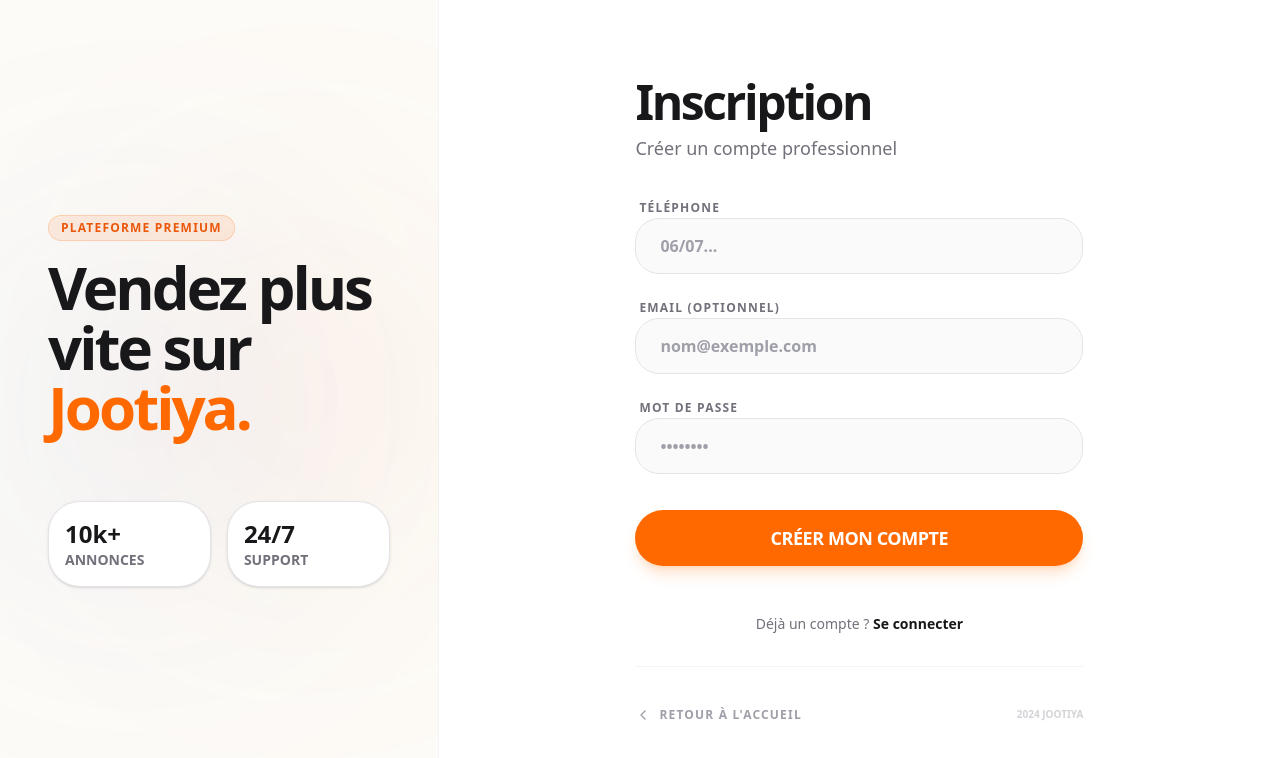
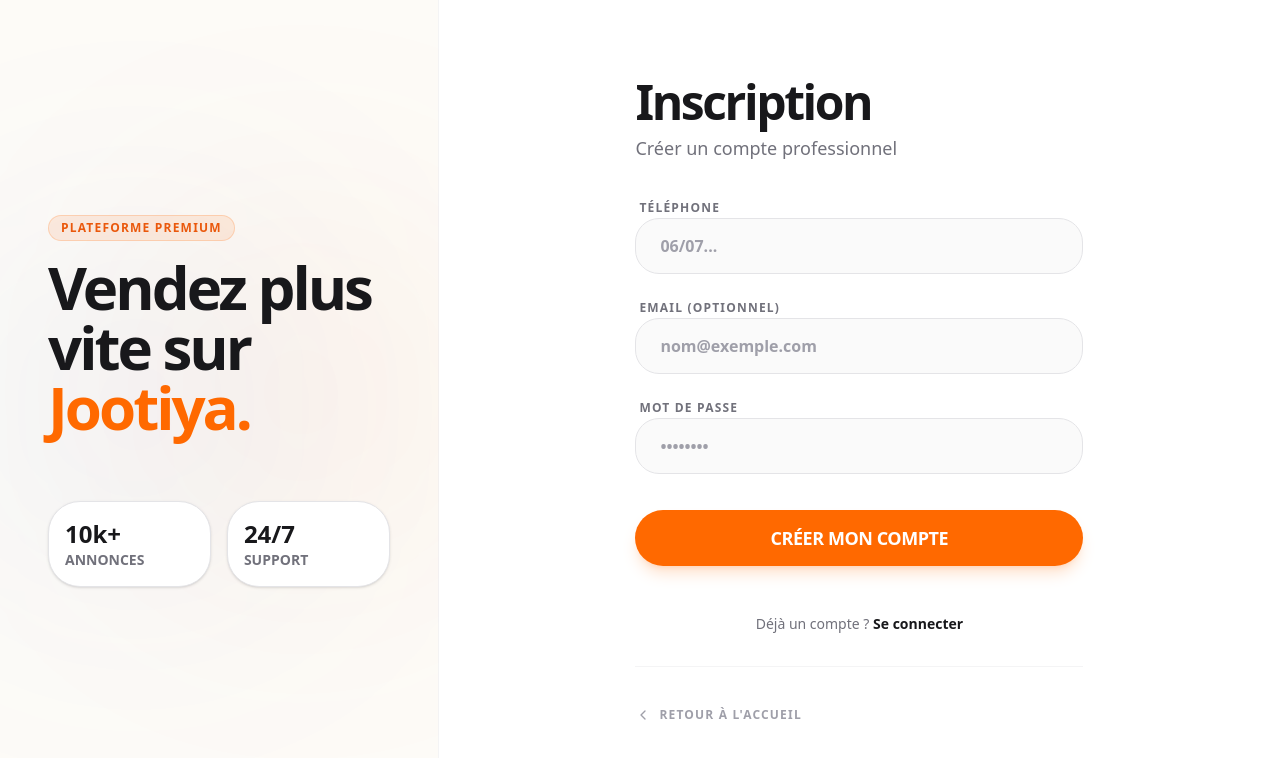
Before and after one commit to jootiyasarl/jootiya, a Next.js app: page /register in a window 1280 px wide. Shown: the top 758 px of the page. Built offline with nearby package versions, Linux system fonts and the light colour scheme; no server answers.

Commit message:
style: remove copyright footer from login and register pages

```diff
--- a/src/app/login/page.tsx
+++ b/src/app/login/page.tsx
@@ -203,7 +203,6 @@ export default async function LoginPage({ searchParams }: LoginPageProps) {
               <ChevronLeft className="h-4 w-4 group-hover:-translate-x-1 transition-transform" />
               Retour à l'accueil
             </Link>
-            <span className="text-[10px] font-bold text-zinc-300"> 2024 JOOTIYA</span>
           </div>
         </div>
       </div>
--- a/src/app/register/page.tsx
+++ b/src/app/register/page.tsx
@@ -246,7 +246,6 @@ export default async function RegisterPage({ searchParams }: RegisterPageProps)
               <ChevronLeft className="h-4 w-4 group-hover:-translate-x-1 transition-transform" />
               Retour à l'accueil
             </Link>
-            <span className="text-[10px] font-bold text-zinc-300"> 2024 JOOTIYA</span>
           </div>
         </div>
       </div>
```
